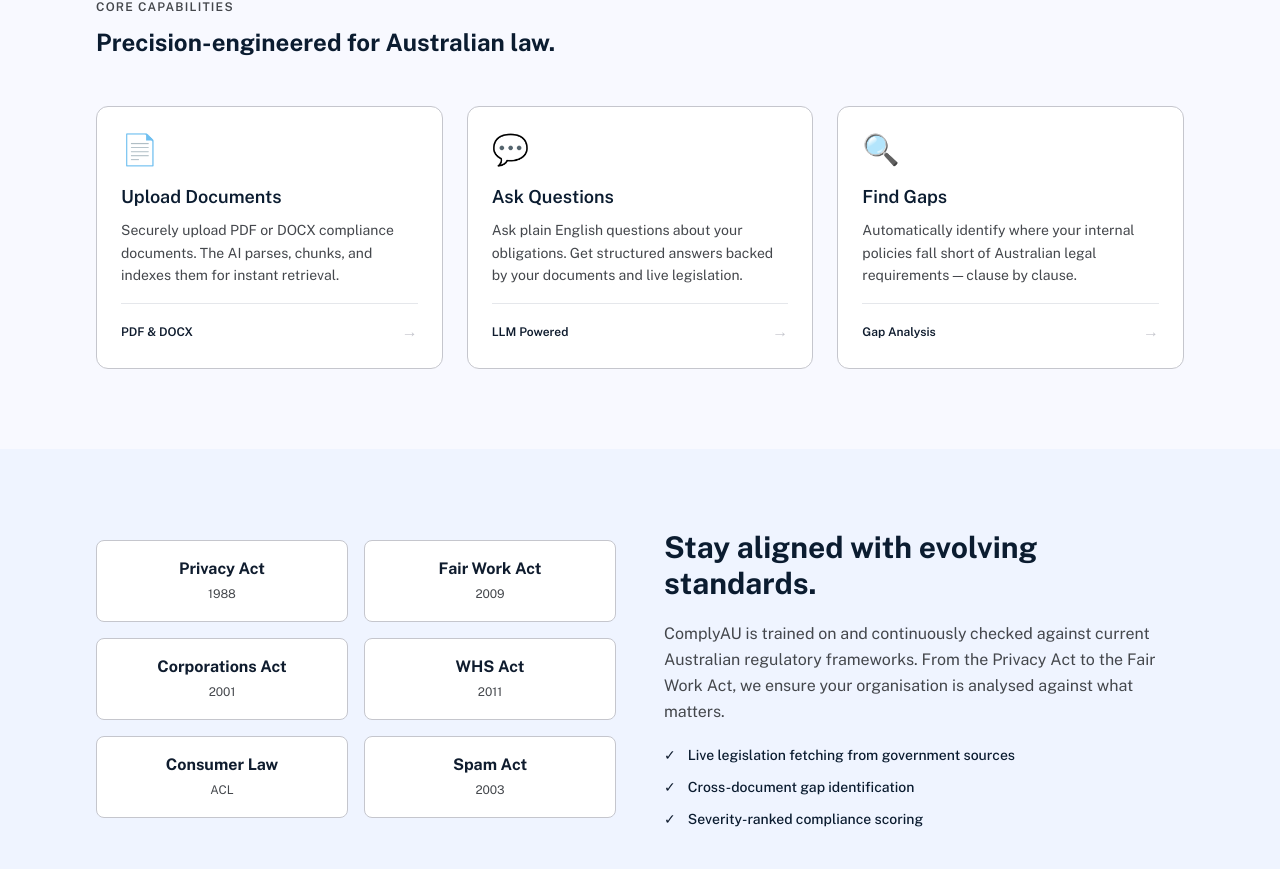
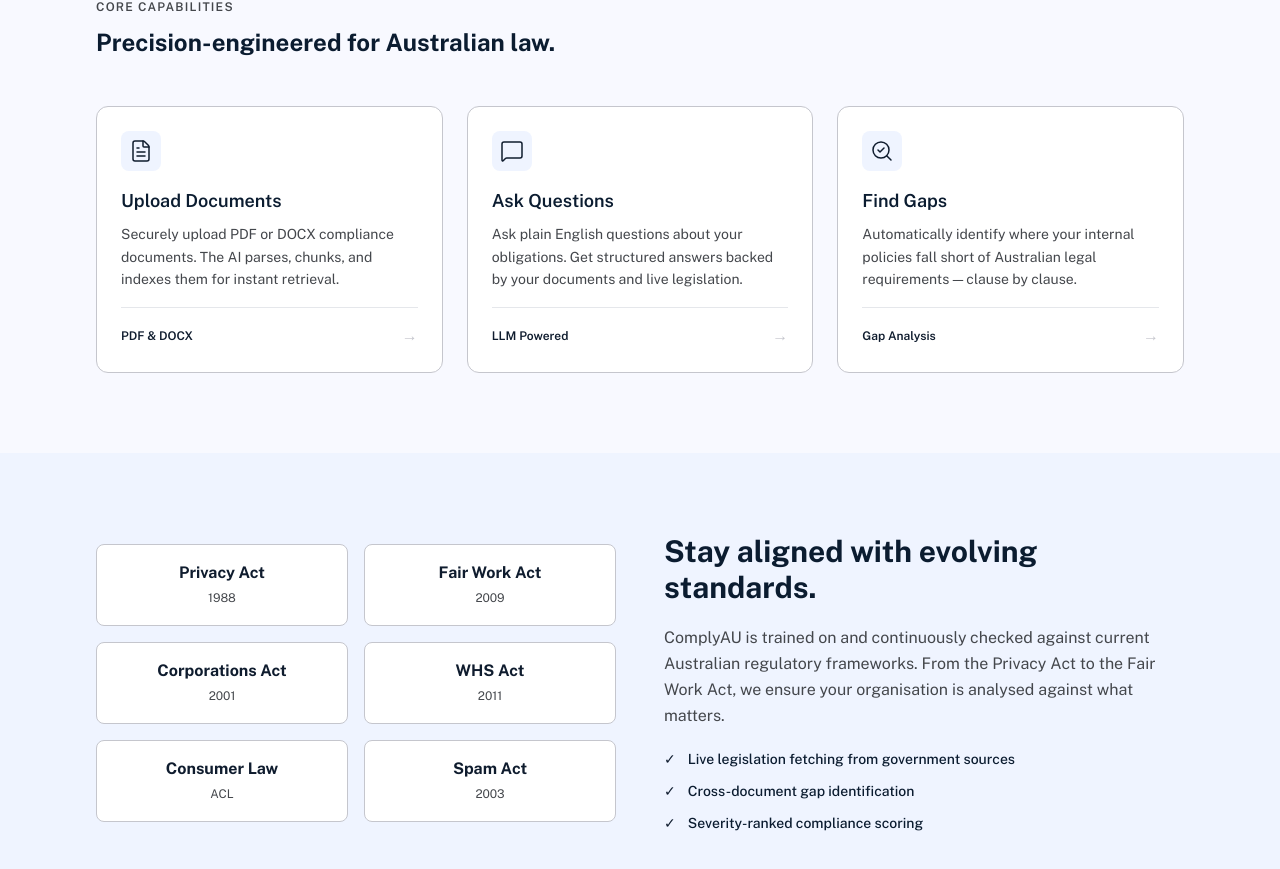
Before and after one commit to Ro25v04/ComplyIQ, a Next.js app in the folder frontend/: page / in a window 1280 px wide. Shown: the part 779-1648 px from the top of the page. Built offline with nearby package versions, Linux system fonts and the light colour scheme.

Commit message:
Updated icons in landing page

```diff
--- a/frontend/app/page.tsx
+++ b/frontend/app/page.tsx
@@ -1,4 +1,5 @@
 import Link from "next/link";
+import { FileText, MessageSquare, SearchCheck } from "lucide-react";
 
 const FRAMEWORKS = [
   { code: "Privacy Act", sub: "1988" },
@@ -92,26 +93,26 @@
           <div className="grid grid-cols-1 md:grid-cols-3 gap-6">
             {[
               {
-                icon: "📄",
+                icon: <FileText size={24} strokeWidth={1.5} className="text-[#0F1C2E]" />,
                 title: "Upload Documents",
                 desc: "Securely upload PDF or DOCX compliance documents. The AI parses, chunks, and indexes them for instant retrieval.",
                 tag: "PDF & DOCX",
               },
               {
-                icon: "💬",
+                icon: <MessageSquare size={24} strokeWidth={1.5} className="text-[#0F1C2E]" />,
                 title: "Ask Questions",
                 desc: "Ask plain English questions about your obligations. Get structured answers backed by your documents and live legislation.",
                 tag: "LLM Powered",
               },
               {
-                icon: "🔍",
+                icon: <SearchCheck size={24} strokeWidth={1.5} className="text-[#0F1C2E]" />,
                 title: "Find Gaps",
                 desc: "Automatically identify where your internal policies fall short of Australian legal requirements — clause by clause.",
                 tag: "Gap Analysis",
               },
             ].map((f) => (
               <div key={f.title} className="bg-white border border-[#C5C6CD] rounded-xl p-6 flex flex-col gap-4 hover:shadow-sm transition-shadow">
-                <div className="text-3xl">{f.icon}</div>
+                <div className="w-10 h-10 bg-[#EFF4FF] rounded-lg flex items-center justify-center">{f.icon}</div>
                 <div>
                   <h3 className="font-semibold text-lg text-[#0B1C30] mb-2">{f.title}</h3>
                   <p className="text-sm text-[#44474C] leading-relaxed">{f.desc}</p>
--- a/frontend/package.json
+++ b/frontend/package.json
@@ -9,6 +9,7 @@
     "lint": "eslint"
   },
   "dependencies": {
+    "lucide-react": "^1.14.0",
     "next": "16.2.4",
     "react": "19.2.4",
     "react-dom": "19.2.4",
```
Also changed, not shown: 1 other file (tests, documents, lock files or other folders).
